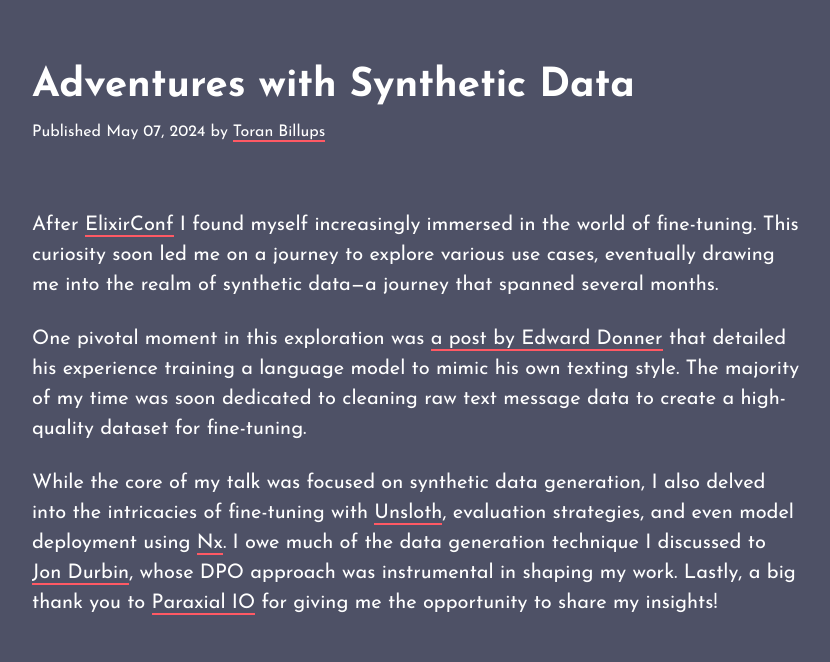
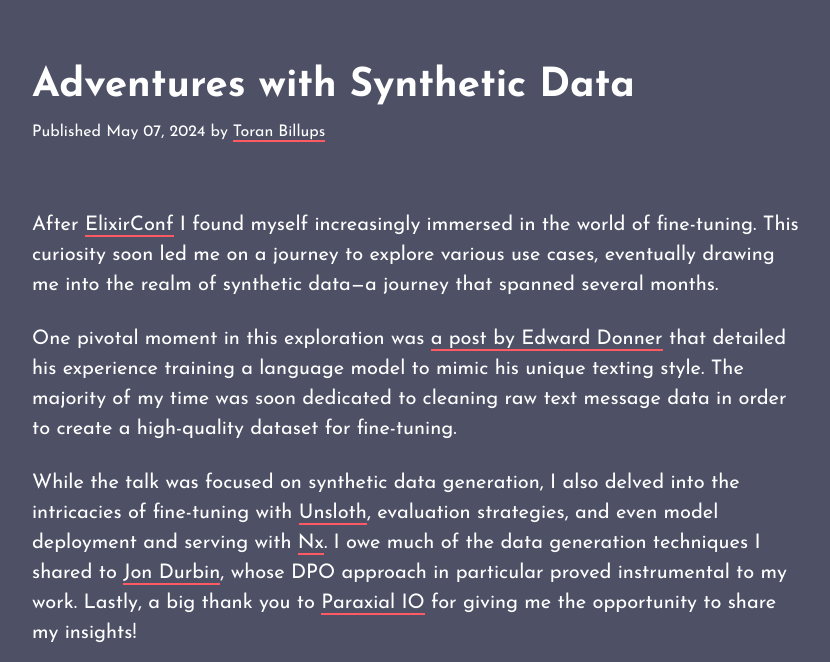
Before and after one commit to toranb/toranb.github.io, a Jekyll site: the page built from _posts/2024-05-07-adventures-with-synthetic-data.html, in a window 1280 px wide, cut to the strip 0-662 px from the top of the page. Shown: the whole strip, without its empty margins (224-1054 px from the left). Built offline with Jekyll 4.4.1, drawn with Linux system fonts in a browser that asks for light colours; Markdown is read by kramdown in place of the engine named in the settings.

Commit message:
even more cleanup

```diff
--- a/_posts/2024-05-07-adventures-with-synthetic-data.html
+++ b/_posts/2024-05-07-adventures-with-synthetic-data.html
@@ -7,9 +7,9 @@
 
 <p>After <a href="https://www.youtube.com/watch?v=-iZIZHgHa5M">ElixirConf</a> I found myself increasingly immersed in the world of fine-tuning. This curiosity soon led me on a journey to explore various use cases, eventually drawing me into the realm of synthetic data—a journey that spanned several months.</p>
 
-<p>One pivotal moment in this exploration was <a href="https://edwarddonner.com/2024/01/11/fine-tune-llama-for-text-messages-part-1">a post by Edward Donner</a> that detailed his experience training a language model to mimic his own texting style. The majority of my time was soon dedicated to cleaning raw text message data to create a high-quality dataset for fine-tuning.</p>
+<p>One pivotal moment in this exploration was <a href="https://edwarddonner.com/2024/01/11/fine-tune-llama-for-text-messages-part-1">a post by Edward Donner</a> that detailed his experience training a language model to mimic his unique texting style. The majority of my time was soon dedicated to cleaning raw text message data in order to create a high-quality dataset for fine-tuning.</p>
 
-<p>While the core of my talk was focused on synthetic data generation, I also delved into the intricacies of fine-tuning with <a href="https://github.com/unslothai/unsloth">Unsloth</a>, evaluation strategies, and even model deployment using <a href=""https://github.com/elixir-nx/nx>Nx</a>. I owe much of the data generation technique I discussed to <a href="https://x.com/jon_durbin">Jon Durbin</a>, whose DPO approach was instrumental in shaping my work. Lastly, a big thank you to <a href="https://paraxial.io/">Paraxial IO</a> for giving me the opportunity to share my insights!</p>
+<p>While the talk was focused on synthetic data generation, I also delved into the intricacies of fine-tuning with <a href="https://github.com/unslothai/unsloth">Unsloth</a>, evaluation strategies, and even model deployment and serving with <a href=""https://github.com/elixir-nx/nx>Nx</a>. I owe much of the data generation techniques I shared to <a href="https://x.com/jon_durbin">Jon Durbin</a>, whose DPO approach in particular proved instrumental to my work. Lastly, a big thank you to <a href="https://paraxial.io/">Paraxial IO</a> for giving me the opportunity to share my insights!</p>
 
 <div style="padding-top: 20px; padding-bottom: 20px;">
   <div style="margin: auto; width: 90vw; height: 50vw; max-width: 768px; max-height: 432px">
```
